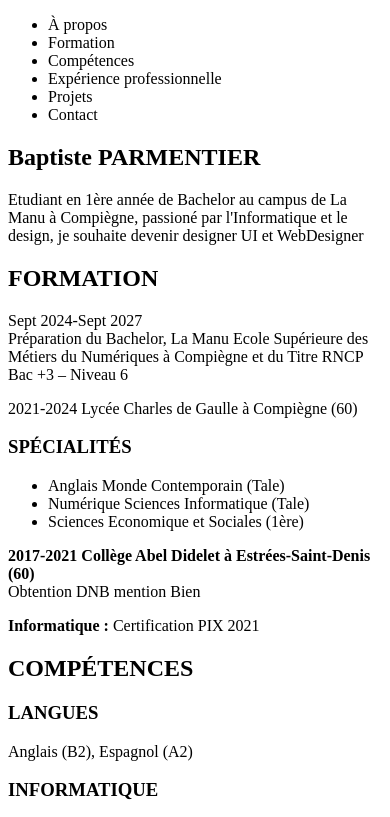
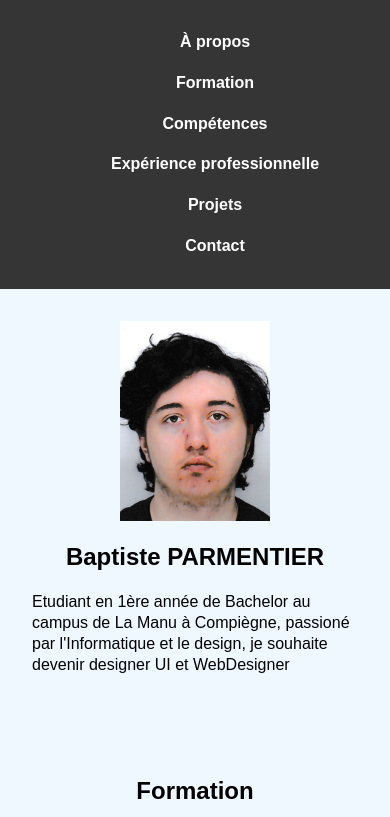
Before and after one commit to Baptisteparmentier/CV_num-rique, a plain HTML site: page index.html in a window 390 px wide. Shown: the top 817 px of the page. Drawn offline with Linux system fonts and the light colour scheme.

Commit message:
Add files via upload

```diff
--- a/index.html
+++ b/index.html
@@ -12,16 +12,17 @@
     <header>
         <nav>
             <ul>
-                <li><a href="#"></a>À propos</li>
-                <li><a href="#"></a>Formation</li>
-                <li><a href="#"></a>Compétences</li>
-                <li><a href="#"></a>Expérience professionnelle</li>
-                <li><a href="#"></a>Projets</li>
-                <li><a href="#"></a>Contact</li>
+                <li><a href="#à propos">À propos</a></li>
+                <li><a href="#formation">Formation</a></li>
+                <li><a href="#compétences">Compétences</a></li>
+                <li><a href="#expérience professionnelle">Expérience professionnelle</a></li>
+                <li><a href="#projets">Projets</a></li>
+                <li><a href="#contact">Contact</a></li>
             </ul>
         </nav>
     </header>
     <section id="à propos" class="section">
+        <img src="IMG_20231208_0003.jpg" alt="Photo d'identité">
         <h1>Baptiste PARMENTIER</h1>
         <p>Etudiant en 1ère année de
             Bachelor au campus de La Manu à
@@ -30,7 +31,7 @@
 
     <!-- Mettre commentaires -->
     <section id="formation" class="section">
-        <h2>formation</h2>
+        <h2>Formation</h2>
         <p>Sept 2024-Sept 2027 <br>Préparation du Bachelor, La Manu Ecole
             Supérieure des Métiers du Numériques à
             Compiègne et du Titre RNCP Bac +3 – Niveau 6
@@ -78,20 +79,21 @@
     <!-- Mettre commentaires -->
 
     <section id="expérience professionnelle" class="section">
-        <h2>expérience professionnelle</h2>
-        <p><b>Stage:</b> Fév. 2021 - Découverte du monde professionnel<br>Aéroports de Paris - Paris
+        <h2>Expérience professionnelle</h2>
+        <p><b>Stage: </b> Fév. 2021 - Découverte du monde professionnel<br>Aéroports de Paris - Paris
             Roissy-Charles de Gaulle</p>
     </section>
 
 
-    <section>
+    <section id="projets" class="section">
         <h2>Projets</h2>
-        <div class="projets"></div>
-        <ul>
-            <li>Réalisation d'un Menu Burger</li>
-            <li>Ecriture de partitions de musiques pour un ensemble de saxophones et de clarinettes pour un futur
-                concert</li>
-        </ul>
+        <div class="project">
+            <ul>
+                <li>Réalisation d'un Menu Burger</li>
+                <li>Ecriture de partitions de musiques pour un ensemble de saxophones et de clarinettes pour un futur
+                    concert</li>
+            </ul>
+        </div>
     </section>
 
 
--- a/styles.css
+++ b/styles.css
@@ -1,9 +1,87 @@
-h2 {
-    text-transform: uppercase;
+header {
+    color: white;
+    background: rgb(53, 53, 53);
+    padding: 1em;
+}
+
+header ul {
+    display: flex;
+    justify-content: center;
+    gap: 20px;
+    list-style: none;
+}
+
+header a {
+    text-decoration: none;
+    color: white;
     font-weight: bold;
 }
 
+body {
+    margin: 0;
+    padding: 0;
+    font-family: Arial, Helvetica, sans-serif;
+    line-height: 1.3;
+    background-color: aliceblue;
+}
+
+.section {
+    padding: 2em;
+    margin: auto;
+}
+
+h1,
+h2,
 h3 {
-    text-transform: uppercase;
-    font-weight: bold;
+    text-align: center;
 }
+
+.grid {
+    display: grid;
+    grid-template-columns: repeat(auto-fit, minmax(200px, 1fr));
+}
+
+.project {
+    background: white;
+    padding: 1em;
+    border-radius: 8px;
+}
+
+.contact {
+    background: white;
+    padding: 1em;
+    border-radius: 8px;
+}
+
+p {
+    display: flex;
+    justify-content: center;
+}
+
+ul>li {
+    display: flex;
+    justify-content: center;
+    align-items: center;
+    margin: 0;
+}
+
+footer {
+    text-align: center;
+    padding: 1em;
+    background: rgb(53, 53, 53);
+    color: white;
+}
+
+
+@media (max-width: 768px) {
+    header ul {
+        flex-direction: column;
+        align-items: center;
+    }
+}
+
+img {
+    width: 150px;
+    display: block;
+    margin: 0 auto;
+}
```
Also changed, not shown: IMG_20231208_0003.jpg (added).
